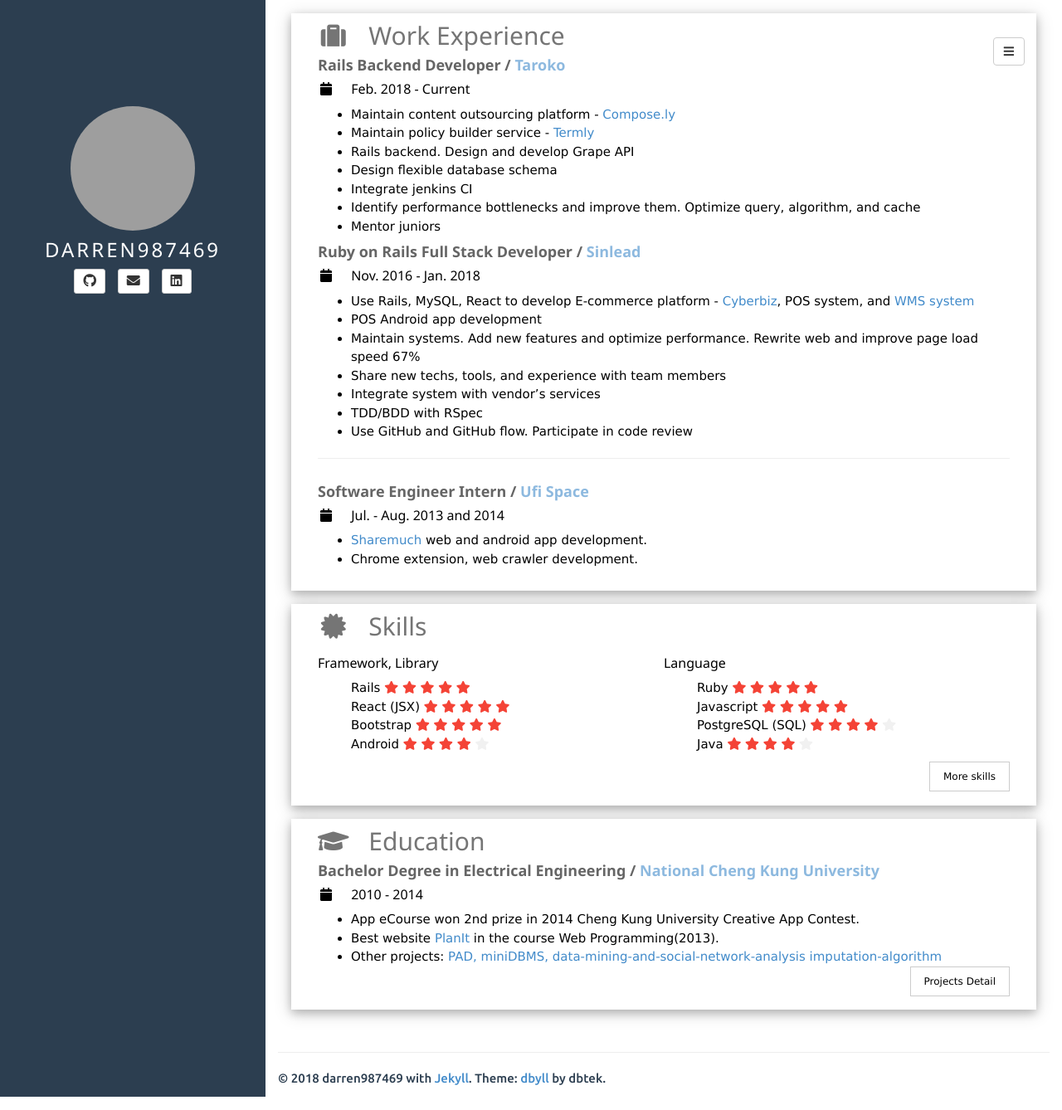
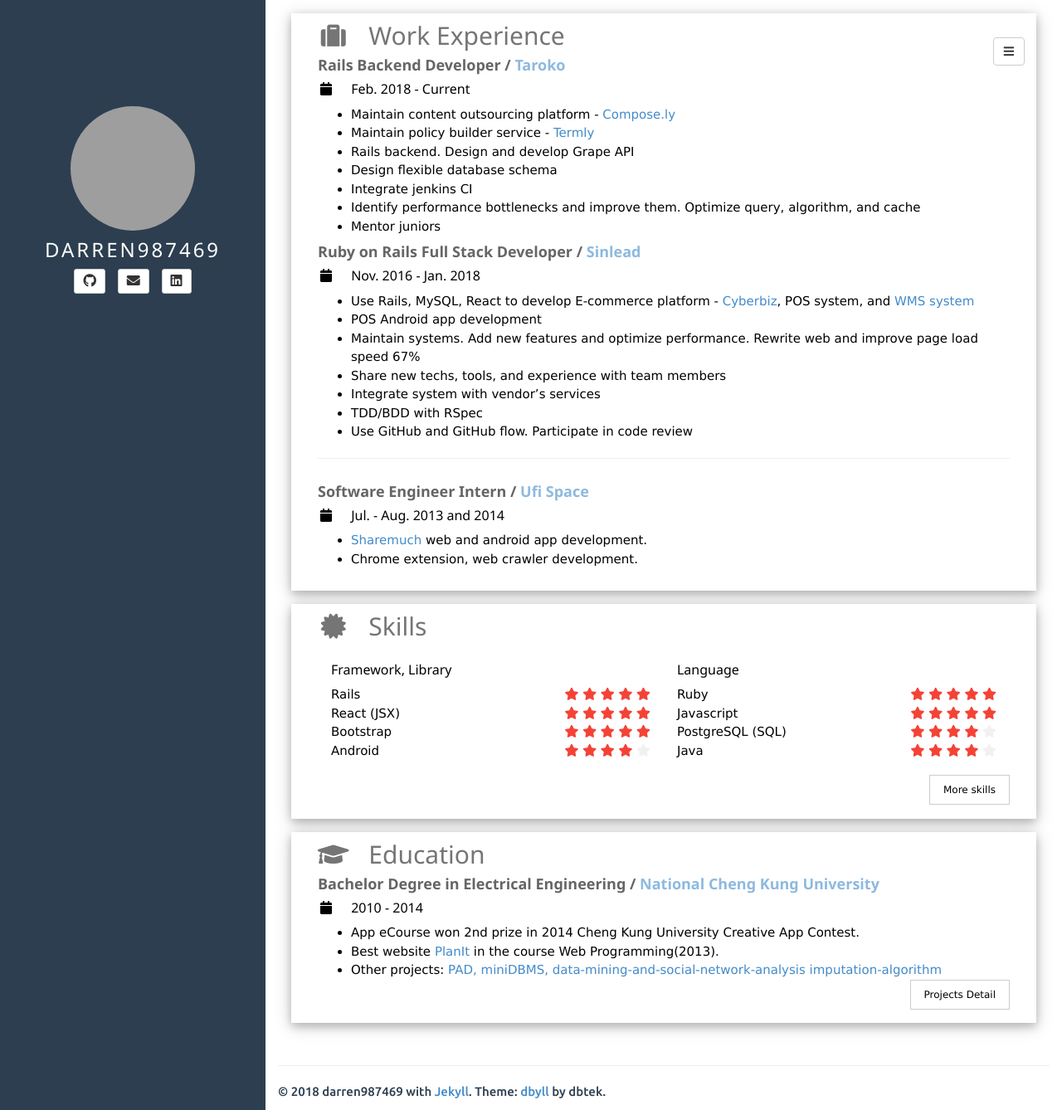
Before and after one commit to darren987469/darren987469.github.io, a Jekyll site: the page built from about.html, in a window 1280 px wide and 1338 px high. Shown: the whole window at 83% size. Built offline with Jekyll 4.4.1, drawn with Linux system fonts in a browser that asks for light colours; nearby versions of some CDN libraries; comment, search, counter and statistics services are not loaded; grey boxes are pictures that could not be loaded.

Commit message:
Update gem, fix style

```diff
--- a/about.html
+++ b/about.html
@@ -72,15 +72,15 @@
       Skills
     </h2>
     <div class="w3-row">
-      <div class="w3-col s6">
+      <div class="w3-col s6 w3-padding">
         <h6>Framework, Library</h6>
-        <ul id="skill-left"></ul>
+        <ul id="skill-left" style="padding: 0"></ul>
         <script>
           function addSkill(name, score, isMoreSkill=false) {
             return(`
               <li class="${isMoreSkill ? 'more-skill' : null}" style="display: ${isMoreSkill ? 'none' : 'block'}">
                 <span class="skill-name">${name}</span>
-                <span class="skill-score">
+                <span class="skill-score w3-right">
                   <span class="fa fa-star ${score > 0 ? 'w3-text-red' : 'w3-text-light-grey'}"></span>
                   <span class="fa fa-star ${score > 1 ? 'w3-text-red' : 'w3-text-light-grey'}"></span>
                   <span class="fa fa-star ${score > 2 ? 'w3-text-red' : 'w3-text-light-grey'}"></span>
@@ -104,9 +104,9 @@
           })
         </script>
       </div>
-      <div class="w3-col s6">
+      <div class="w3-col s6 w3-padding">
         <h6>Language</h6>
-        <ul id="skill-right"></ul>
+        <ul id="skill-right" style="padding: 0"></ul>
         <script>
           var list = document.getElementById('skill-right');
           [
```
Also changed, not shown: Gemfile.lock.
